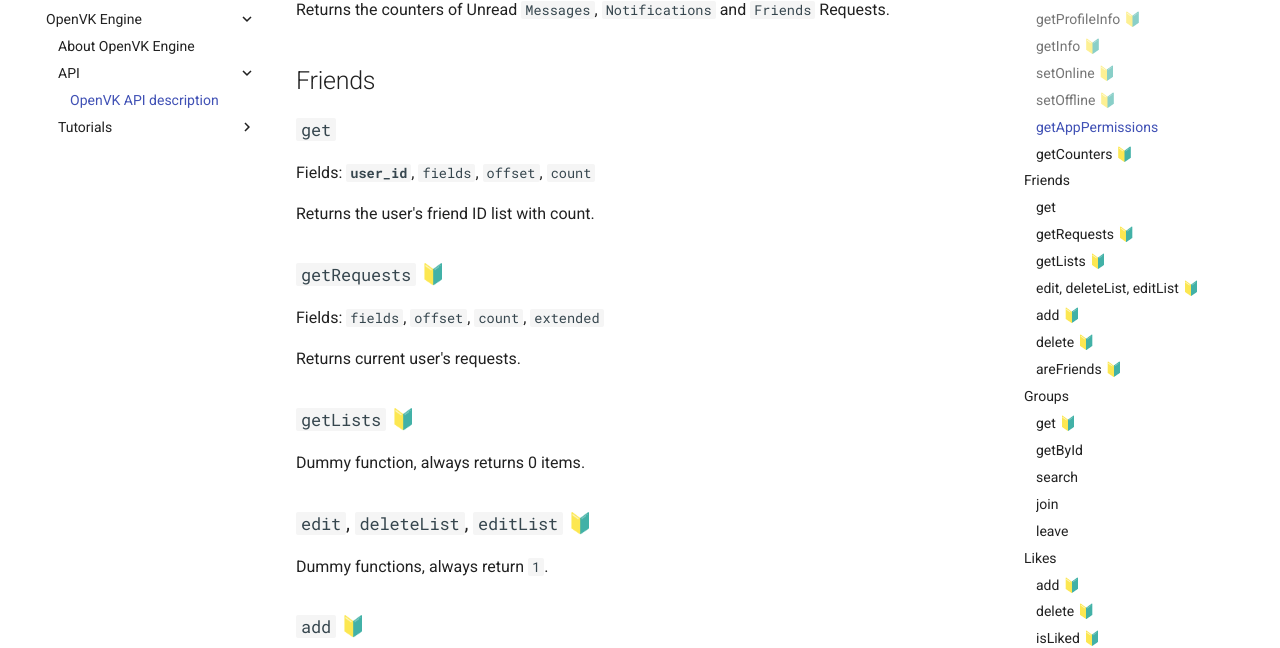
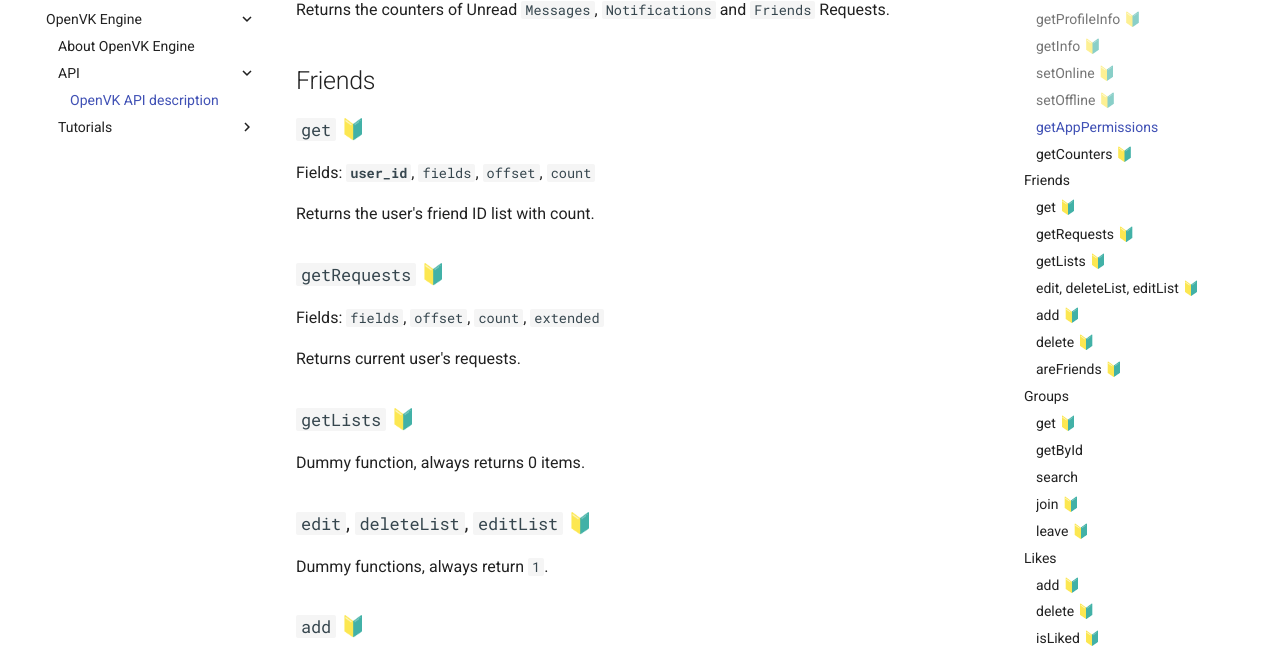
Before and after one commit to OpenVK/docs, an MkDocs documentation site: the page built from docs/openvk_engine/api/description.md, in a window 1280 px wide and 900 px high, scrolled down 2033 px. Shown: the part 143-791 px from the top of the window. Built offline with MkDocs 1.6.1 and Material for MkDocs 9.7.7, drawn with Linux system fonts in a browser that asks for light colours; comment, search, counter and statistics services are not loaded.

```diff
--- a/docs/openvk_engine/api/description.md
+++ b/docs/openvk_engine/api/description.md
@@ -92,7 +92,7 @@ Returns the counters of Unread `Messages`, `Notifications` and `Friends` Request
 
 ## Friends
 
-### `get`
+### `get` 🔰
 
 Fields: **`user_id`**, `fields`, `offset`, `count`
 
@@ -177,13 +177,13 @@ Fields: **`q`**, `offset`, `count`
 
 Searches for groups.
 
-### `join`
+### `join` 🔰
 
 Fields: **`group_id`**
 
 Joins the group. Returns 1 on success.
 
-### `leave`
+### `leave` 🔰
 
 Fields: **`group_id`**
 
```
